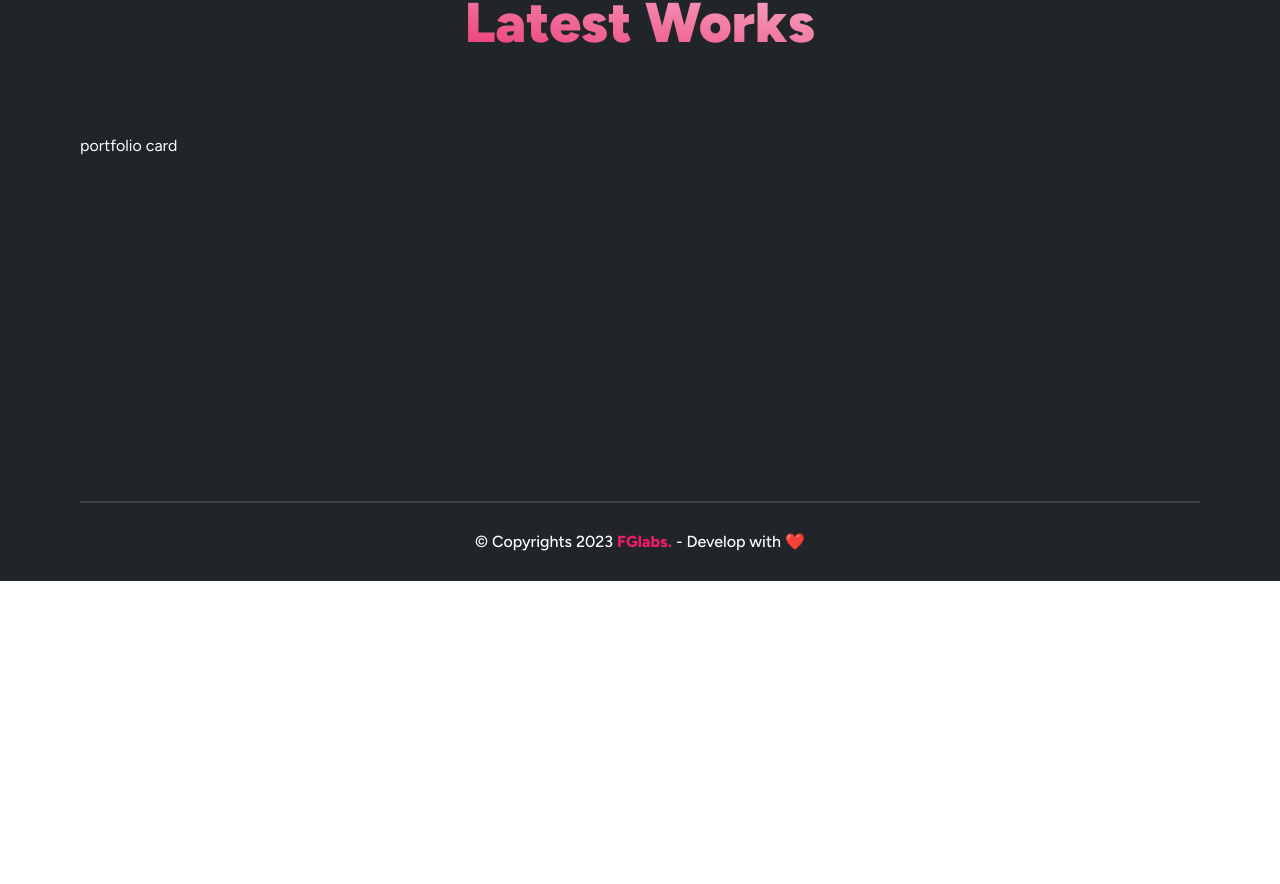
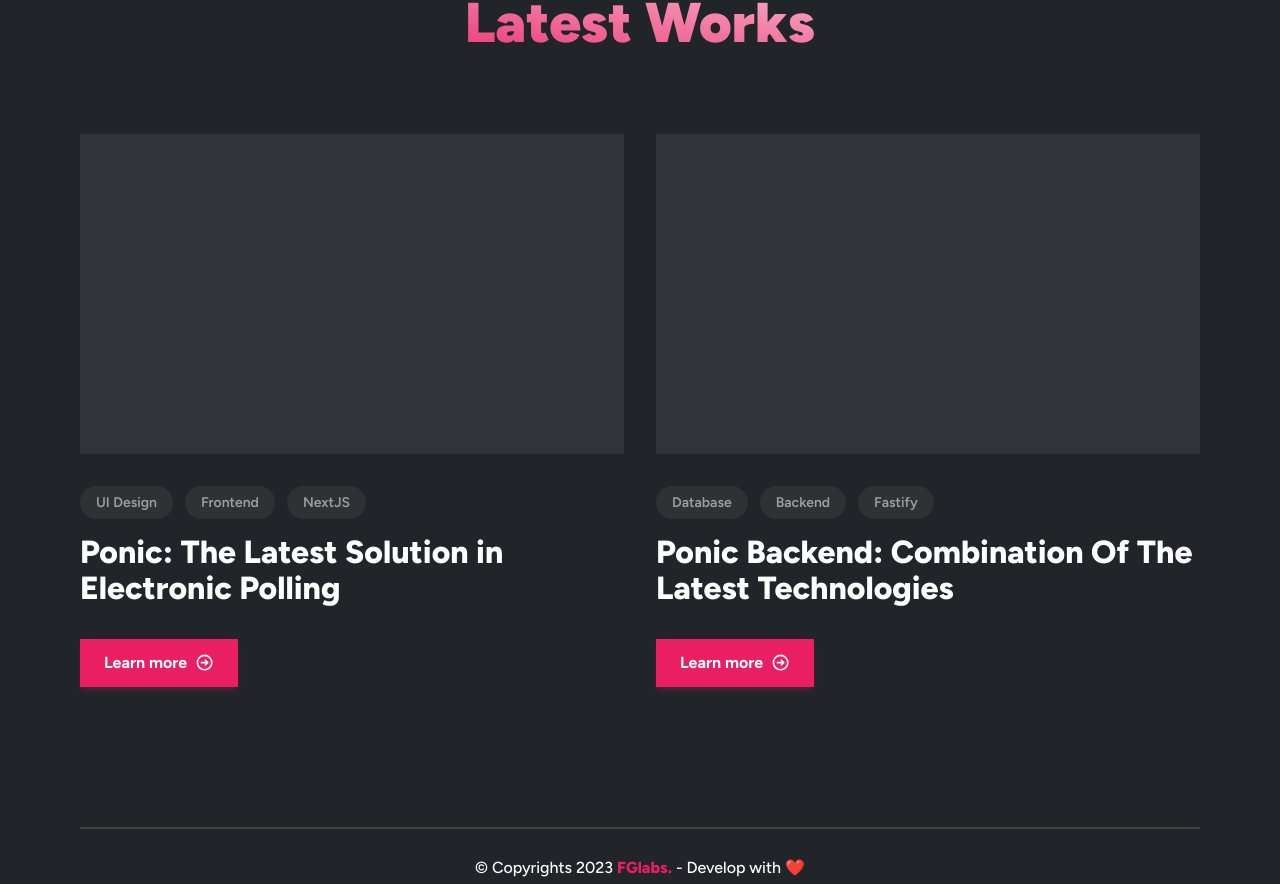
Before and after one commit to fajarfadillahh/fglabs-portfolio-website, a Next.js app: page /portfolio in a window 1280 px wide. Shown: the part 299-1183 px from the top of the page. Before the commit the page ends 880 px from the top, so only its background shows below. Built offline with nearby package versions, Linux system fonts and the light colour scheme.

Commit message:
create PortfolioCard components

```diff
--- /dev/null
+++ b/components/Card/PortfolioCard.jsx
@@ -0,0 +1,52 @@
+import { Button, Tooltip, Typography } from "@material-tailwind/react";
+import { HiOutlineArrowCircleRight } from "react-icons/hi";
+
+export default function PortfolioCard({ portfolio }) {
+  return (
+    <div className="grid w-full max-w-[544px] gap-8">
+      <div className="h-[320px] w-full bg-[#303438]" />
+
+      <div>
+        <div className="mb-4 inline-flex items-center gap-3">
+          {portfolio.tags.map((tag) => {
+            return (
+              <Typography
+                key={tag.value}
+                className="rounded-full bg-[#2E3235] px-4 py-1.5 text-[14px] font-semibold text-gray-500"
+              >
+                {tag.name}
+              </Typography>
+            );
+          })}
+        </div>
+        <Tooltip
+          content={
+            <div className="max-w-[320px]">
+              <Typography color="white" className="font-medium capitalize">
+                {portfolio.title}
+              </Typography>
+            </div>
+          }
+          placement="top-start"
+          animate={{
+            mount: { scale: 1, y: 0 },
+            unmount: { scale: 0, y: 25 },
+          }}
+        >
+          <Typography className="mb-8 line-clamp-2 w-full text-[32px] font-extrabold leading-[112%] text-white">
+            {portfolio.title}
+          </Typography>
+        </Tooltip>
+
+        <Button
+          size="md"
+          color="pink"
+          className="inline-flex items-center gap-2 rounded-none text-base font-bold normal-case"
+        >
+          Learn more
+          <HiOutlineArrowCircleRight className="text-[1.2rem]" />
+        </Button>
+      </div>
+    </div>
+  );
+}
--- a/pages/portfolio/index.jsx
+++ b/pages/portfolio/index.jsx
@@ -3,6 +3,29 @@ import { Typography } from "@material-tailwind/react";
 
 // import components
 import Layout from "@/components/Layout";
+import PortfolioCard from "@/components/Card/PortfolioCard";
+
+// dummy data
+const portfolios = [
+  {
+    id: 2104,
+    title: "Ponic: The Latest Solution in Electronic Polling",
+    tags: [
+      { name: "UI Design", value: "UI Design" },
+      { name: "Frontend", value: "Frontend" },
+      { name: "NextJS", value: "NextJS" },
+    ],
+  },
+  {
+    id: 9924,
+    title: "Ponic Backend: Combination Of The Latest Technologies",
+    tags: [
+      { name: "Database", value: "Database" },
+      { name: "Backend", value: "Backend" },
+      { name: "Fastify", value: "Fastify" },
+    ],
+  },
+];
 
 export default function Portfolio() {
   return (
@@ -23,7 +46,11 @@ export default function Portfolio() {
               </Typography>
             </div>
 
-            <div className="text-white">portfolio card</div>
+            <div className="grid grid-cols-2 items-start gap-8">
+              {portfolios.map((portfolio, index) => {
+                return <PortfolioCard key={index} portfolio={portfolio} />;
+              })}
+            </div>
           </div>
         </section>
       </Layout>
```
